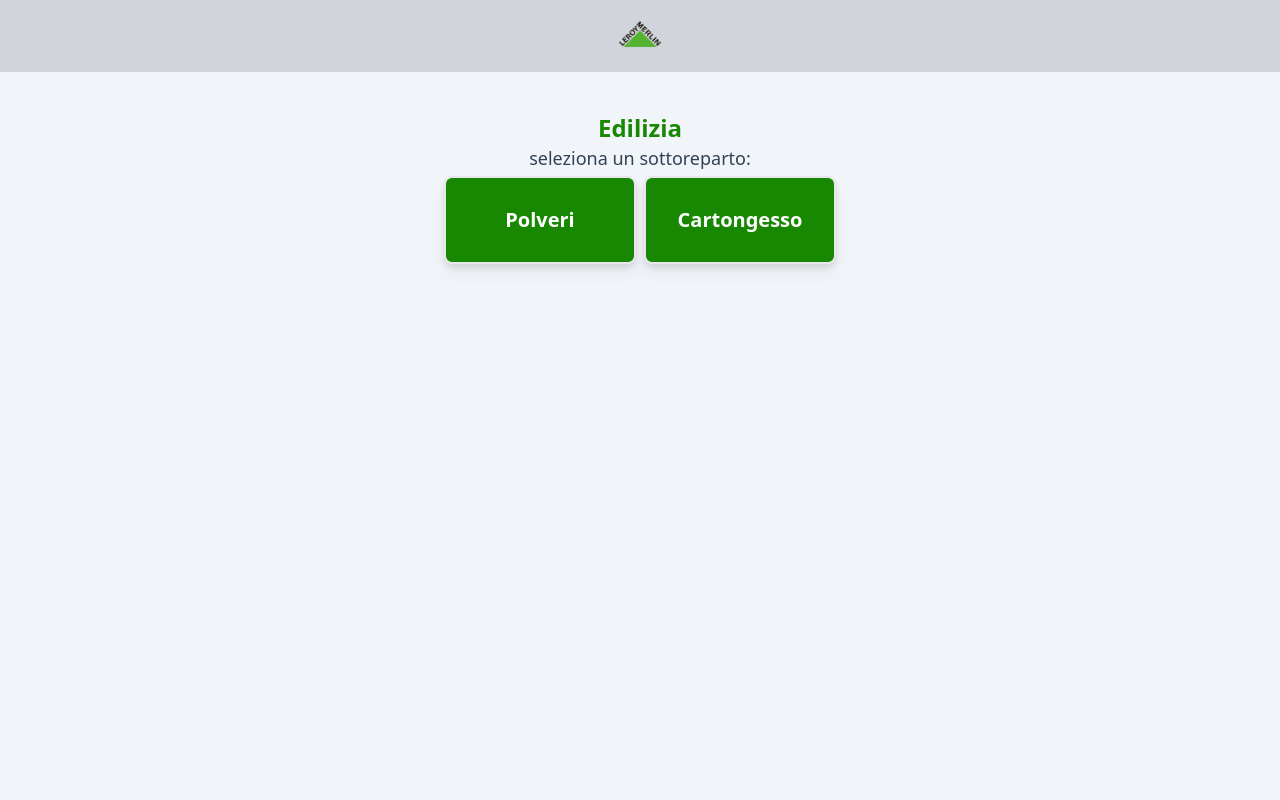
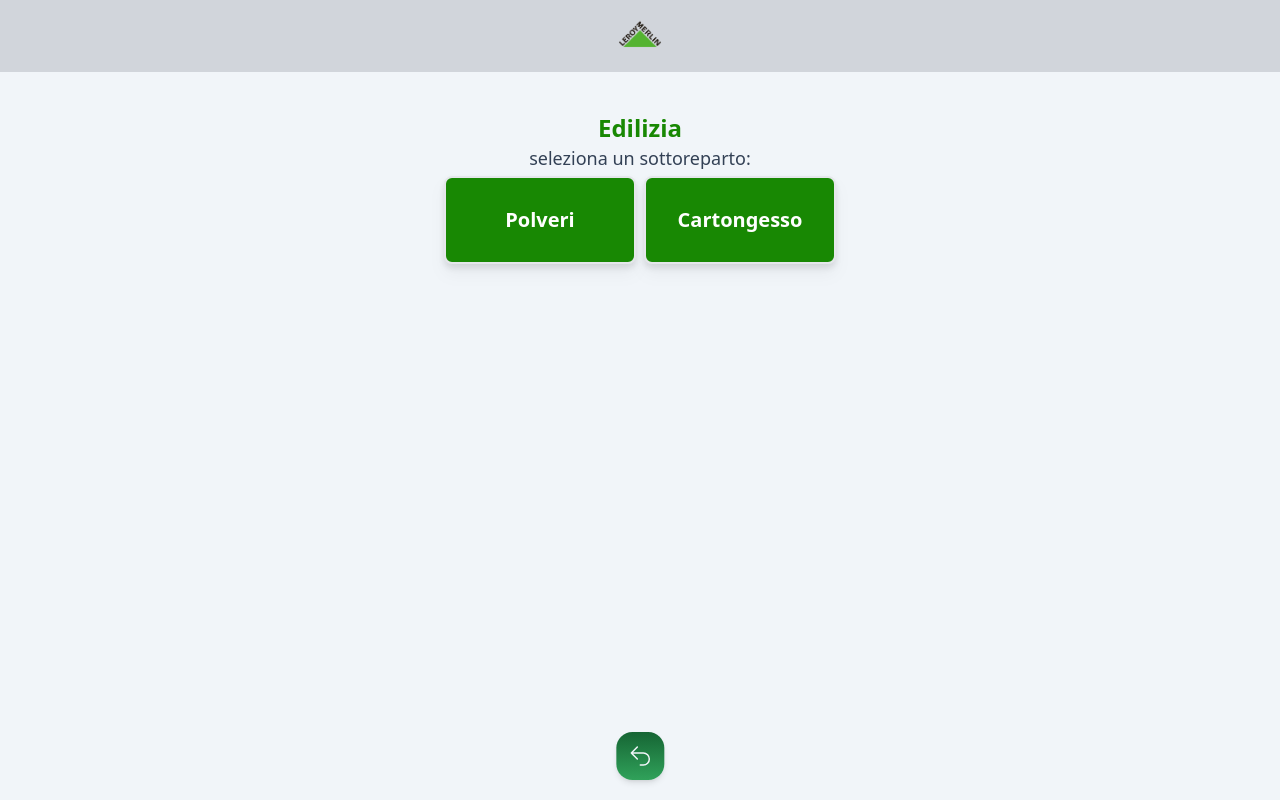
Before and after one commit to fabloy/lmFinderTest, a React (Create React App) app: page /unit/Edilizia in a window 1280 px wide. Built offline with nearby package versions, Linux system fonts and the light colour scheme; what tailwindcss-transition would draw is missing.

Commit message:
piccole modifiche css

```diff
--- a/src/components/AllProducts.js
+++ b/src/components/AllProducts.js
@@ -16,7 +16,7 @@ const AllProducts = ()=>{
           <li onClick={()=> reducer.setProductSelected(prod)}>
            <Link className="group" to={ `/productdetail/${prod.nome}`}>
             <div class="aspect-h-1 aspect-w-1 w-full overflow-hidden rounded-lg bg-gray-200 xl:aspect-h-8 xl:aspect-w-7">
-             <img src="https://tailwindui.com/img/ecommerce-images/category-page-04-image-card-01.jpg" alt="Tall slender porcelain bottle with natural clay textured body and cork stopper." class="h-full w-full object-cover object-center group-hover:opacity-75" />
+             <img src="https://tailwindui.com/img/ecommerce-images/category-page-04-image-card-02.jpg" alt="Tall slender porcelain bottle with natural clay textured body and cork stopper." class="h-full w-full object-cover object-center group-hover:opacity-75" />
             </div>
            <h3 class="mt-4 text-sm text-gray-700">
             {prod?.nome}
--- a/src/components/GoBack.js
+++ b/src/components/GoBack.js
@@ -7,20 +7,22 @@ const GoBack = ({urlPath})=>{
     const params = useParams()
     const reducer = useContext(UnitsStateContext)
     return(
-        <nav className="fixed bottom-5 w-full lg:hidden">
+        <nav className="fixed bottom-5 w-full lg:w-1/3 lg:right-2/4 lg:translate-x-2/4">
         <Link
          className="inline-block w-4/4 flex justify-center"
          to={ urlPath ? `${urlPath}` : (params.unitname && params.subdepartment) ? `/unit/${params.unitname}` : `/`}
          >
           <button
-           className="rounded-xl p-2 w-1/5 my-5 shadow-md text-slate-100 bg-size-200 bg-gradient-to-t to-green-800  from-green-400 hover:bg-right-bottom transition-all duration-500"
+           className="rounded-2xl p-3 shadow-md text-slate-100 bg-size-200 bg-gradient-to-t to-green-800  from-green-400 hover:bg-right-bottom transition-all duration-500"
            onClick={()=>{
             reducer.setProductsToShow([])
             reducer.setSubdepartmentSelected([])
            }}
            >
-           Back
-          </button>
+           <svg xmlns="http://www.w3.org/2000/svg" fill="none" viewBox="0 0 24 24" stroke-width="1.5" stroke="currentColor" className="w-6 h-6mx-auto">
+           <path stroke-linecap="round" stroke-linejoin="round" d="M9 15L3 9m0 0l6-6M3 9h12a6 6 0 010 12h-3" />
+           </svg>
+        </button>
         </Link>
         </nav>
     )
--- a/src/page/Home.js
+++ b/src/page/Home.js
@@ -13,11 +13,11 @@ const Home = ()=>{
     useEffect(()=>{
         setUnits( reducer.allDepartments )
         localStorage.removeItem("searchAll");
-        console.log(localStorage.getItem("searchAll"))
+
      },[units])
 
     return (
-        <main className='my-5 bg-white p-5 w-full min-h-80vh '>
+        <main className='my-5 bg-white p-5 w-full min-h-80vh mx-auto'>
             <div className='w-full'>
                 <h4 className=' text-center text-2xl text-lmgreen font-semibold'>Cerca prodotto</h4>
                 <h3 className='text-center text-slate-700 text-lg'>seleziona il tipo di reparto</h3>
--- a/src/page/ManageStock.js
+++ b/src/page/ManageStock.js
@@ -91,7 +91,7 @@ return (
             type="number"
             name="stock"
             id="stock"
-            className="block w-full pr-1 mx-auto rounded-md border-0 py-2 pl-10 pr-20 text-gray-900 ring-1 ring-inset ring-gray-300 placeholder:text-gray-400 focus:ring-2 focus:ring-inset focus:ring-lmgreen sm:text-sm sm:leading-6 "
+            className="block w-full  mx-auto rounded-md border-0 py-2 pl-10 text-gray-900 ring-1 ring-inset ring-gray-300 placeholder:text-gray-400 focus:ring-2 focus:ring-inset focus:ring-lmgreen sm:text-sm sm:leading-6 lg:pr-1"
             placeholder={newStock}
             onChange={(e)=> setNewStock( Number( e.target.value ) ) }
           />
--- a/src/page/Subdepartment.js
+++ b/src/page/Subdepartment.js
@@ -22,7 +22,7 @@ const Subdepartment = ()=>{
   useEffect(()=>{
     if(!params.unitname && !params.subdepartment){
       reducer.setProductsToShow(getAllProducts().allProducts)
-      // setProdToShow(reducer.productsToShow)
+      setProdToShow(reducer.productsToShow)
     }else{
      /* altrimenti se i params  sono settati mostrami tutti i prodotti esistenti
      nel sottoreparto selezionato*/
@@ -31,9 +31,10 @@ const Subdepartment = ()=>{
      reducer.setSubdepartmentSelected(subdepartmentFind[0])
     //  setProdToShow( reducer.subdepartmentSelected.prodotti )
      reducer.setProductsToShow( reducer.subdepartmentSelected.prodotti )
+     console.log("else")
     }
-    console.log("useEffect")
-  },[prodToShow])
+
+  },[])
 
     return(
         <main>
```
